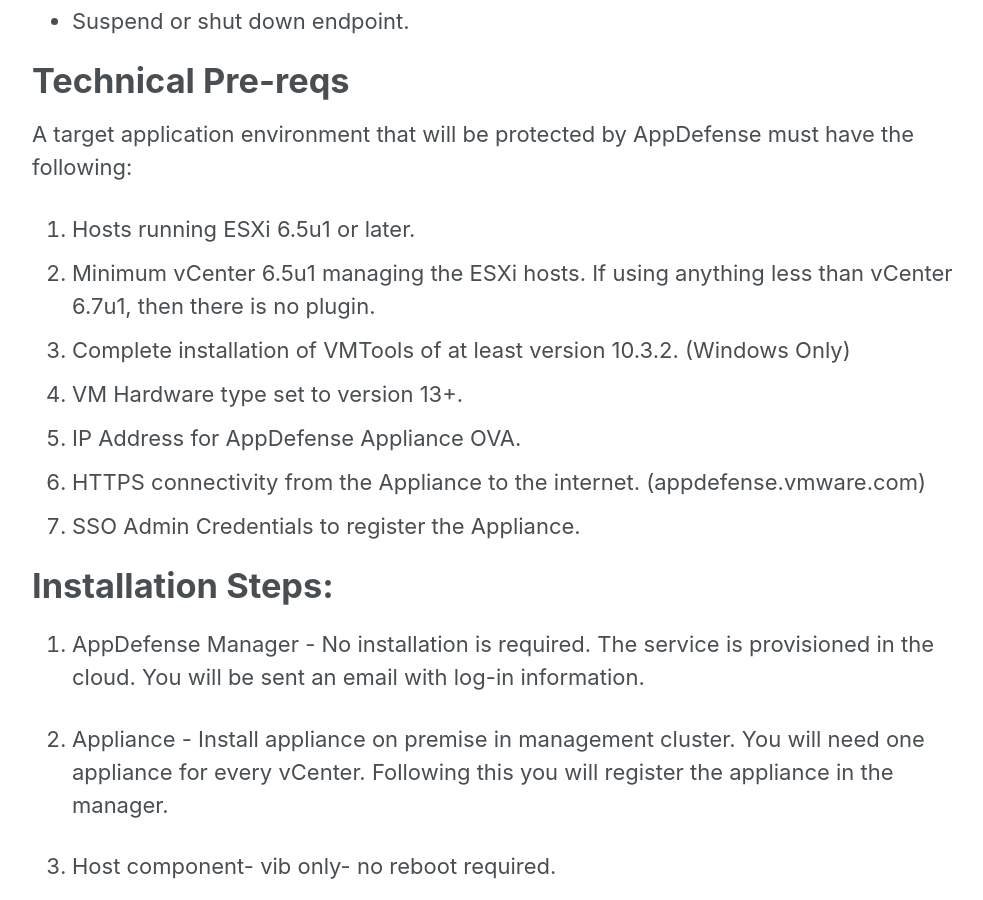
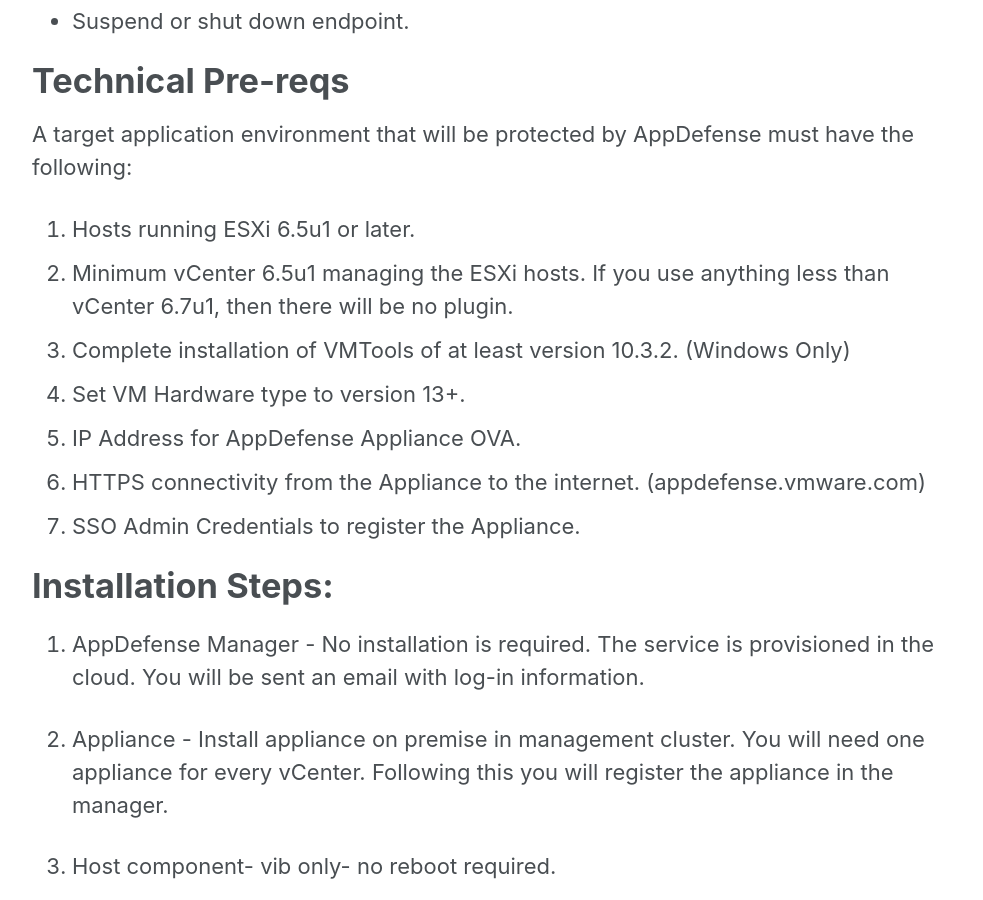
Before and after one commit to vmware-csa-team/AppDefense-Quick-Start-Guide, a Jekyll site: the page built from AppD Pages/2018-07-23-workshop-manual-partner.md, in a window 1280 px wide and 900 px high, scrolled down 938 px. Shown: the whole window, without its empty margins (290-1273 px from the left). Built offline with Jekyll 4.4.1, drawn with Linux system fonts in a browser that asks for light colours; nearby versions of some CDN libraries.

Commit message:
spelling fixes

```diff
--- a/AppD Pages/2018-07-23-workshop-manual-partner.md
+++ b/AppD Pages/2018-07-23-workshop-manual-partner.md
@@ -28,9 +28,9 @@
 A target application environment that will be protected by AppDefense must have the following:
 
 1. Hosts running ESXi 6.5u1 or later.
-2. Minimum vCenter 6.5u1 managing the ESXi hosts.  If using anything less than vCenter 6.7u1, then there is no plugin.
+2. Minimum vCenter 6.5u1 managing the ESXi hosts. If you use anything less than vCenter 6.7u1, then there will be no      plugin.
 3. Complete installation of VMTools of at least version 10.3.2. (Windows Only)
-4. VM Hardware type set to version 13+.
+4. Set VM Hardware type to version 13+.
 5. IP Address for AppDefense Appliance OVA.
 6. HTTPS connectivity from the Appliance to the internet. (appdefense.vmware.com)
 7. SSO Admin Credentials to register the Appliance.
```
